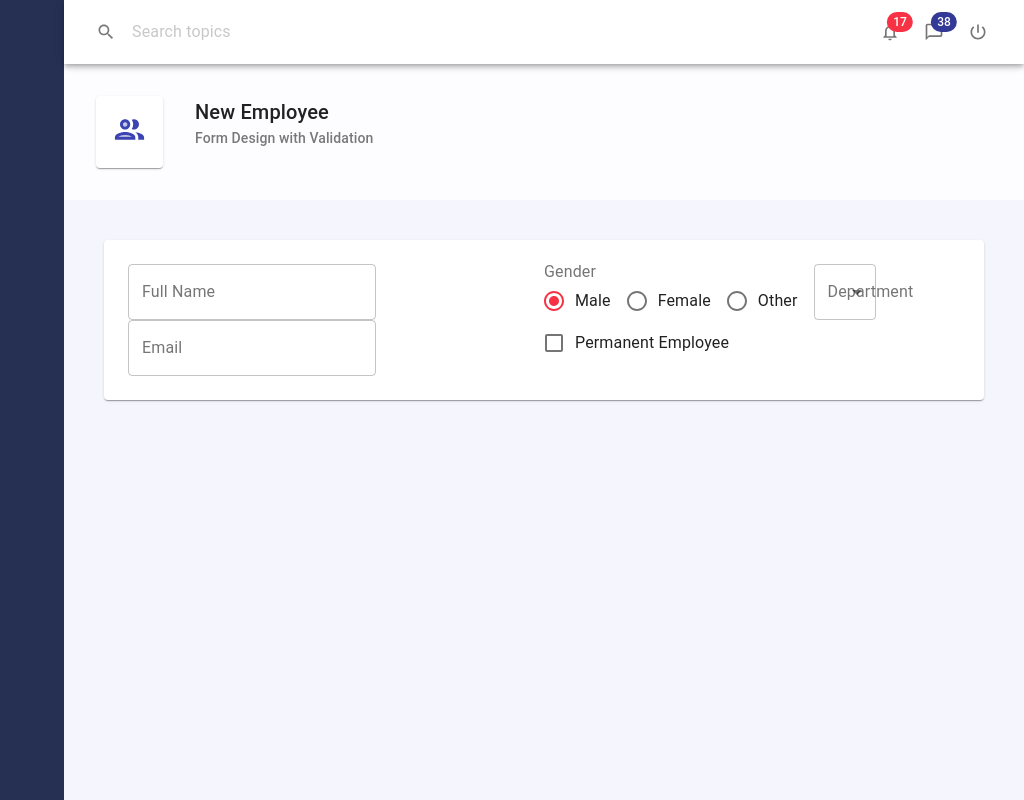
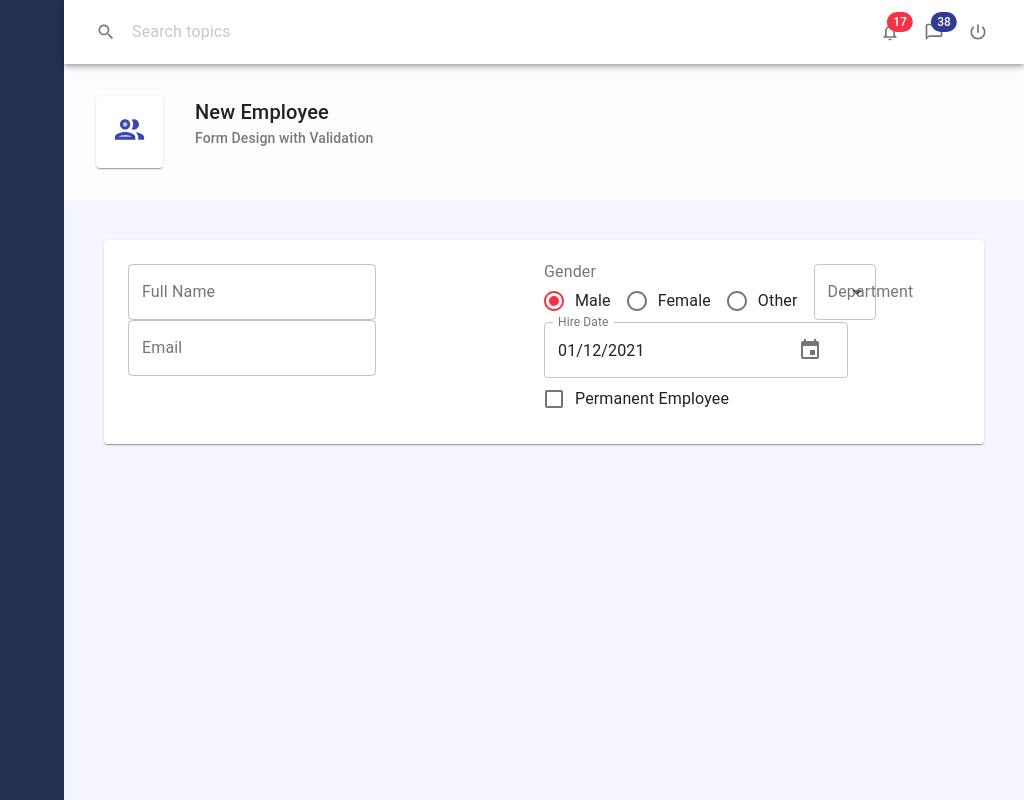
Before and after one commit to JWoltjen/material-ui-demo2, a React (Create React App) app: page / in a window 1280 px wide. Shown: the whole page, without its empty margins (256-1280 px from the left). Built offline with nearby package versions, Linux system fonts and the light colour scheme.

Commit message:
Build datepicker component

```diff
--- a/src/Components/Controls/Controls.js
+++ b/src/Components/Controls/Controls.js
@@ -2,12 +2,14 @@ import Input from './Input';
 import RadioGroup from './RadioGroup'
 import Select from './Select'
 import Checkbox from './Checkbox'
+import Datepicker from './Datepicker'
 
 export const Controls = {
     Input,
     RadioGroup,
     Select,
-    Checkbox
+    Checkbox,
+    Datepicker
 }
 
 export default Controls;
--- a/src/Components/Controls/Datepicker.js
+++ b/src/Components/Controls/Datepicker.js
@@ -1,9 +1,25 @@
 import React from 'react'
+import {KeyboardDatePicker, MuiPickersUtilsProvider} from '@material-ui/pickers';
+import DateFnsUtils from '@date-io/date-fns';
 
-export default function Datepicker() {
+export default function Datepicker(props) {
+    const {name, label, value, onChange} = props;
+
+     const convertToDefEventPara = (name, value) => ({
+        target: {
+            name, value
+        }
+    })
+
     return (
-        <div>
-
-        </div>
+       <MuiPickersUtilsProvider utils={DateFnsUtils}>
+                <KeyboardDatePicker
+                disableToolbar variant="inline" inputVariant="outlined"
+                label={label}
+                format="MM/dd/yyy"
+                name={name}
+                onChange={date=>onChange(convertToDefEventPara(name, date))}
+                />
+       </MuiPickersUtilsProvider>
     )
 }
--- a/src/Pages/Employees/EmployeeForm.js
+++ b/src/Pages/Employees/EmployeeForm.js
@@ -63,6 +63,12 @@ export default function EmployeeForm() {
                         onChange={handleInputChange}
                         options={EmployeeService.getDepartmentCollection()}
                         />
+                        <Controls.Datepicker
+                        name="hireDate"
+                        label="Hire Date"
+                        value={values.hireDate}
+                        onChange={handleInputChange}
+                        />
                         <Controls.Checkbox
                         name="isPermanent"
                         label="Permanent Employee"
```
Also changed, not shown: 1 other file (tests, documents, lock files or other folders).
